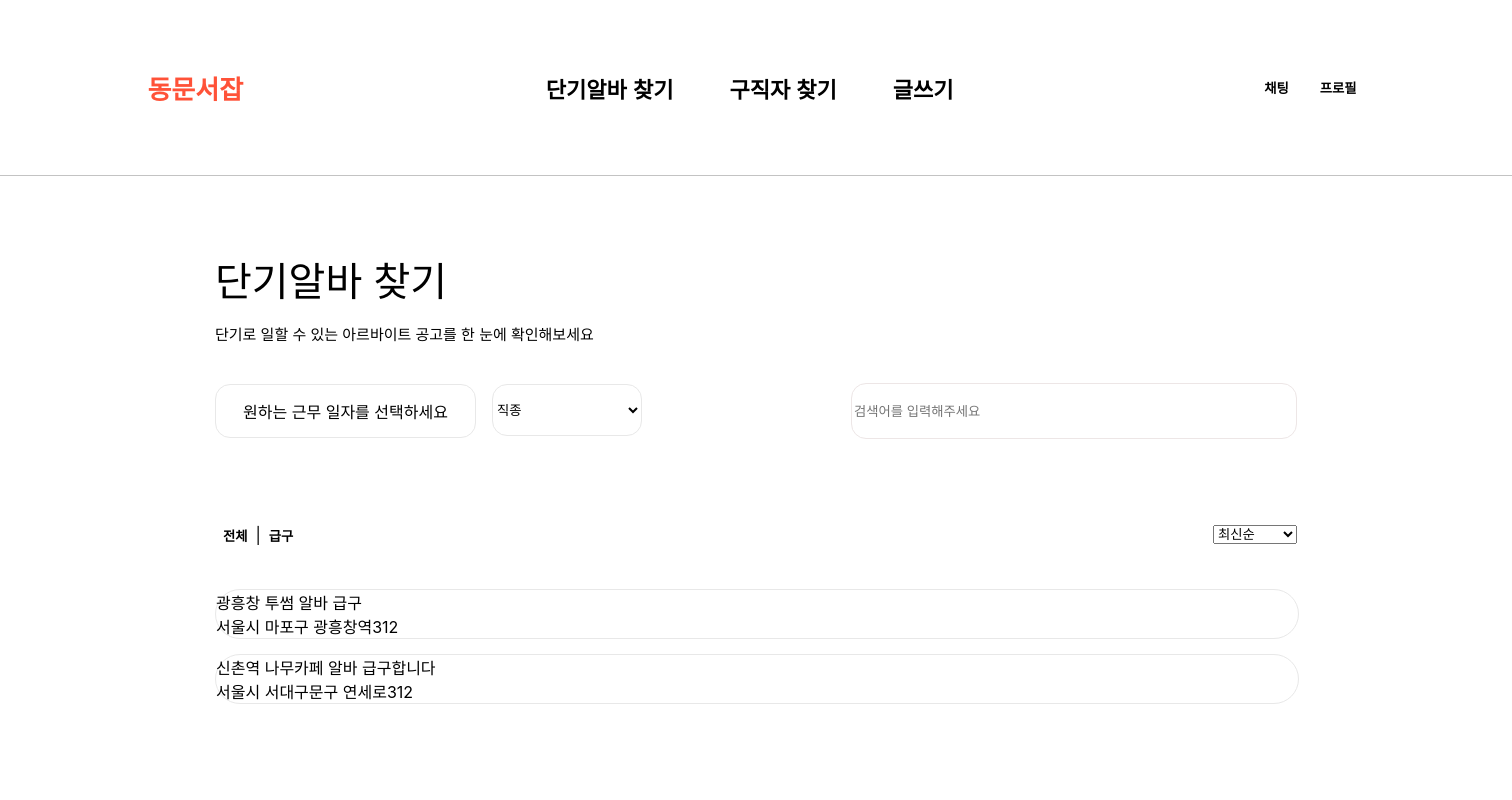
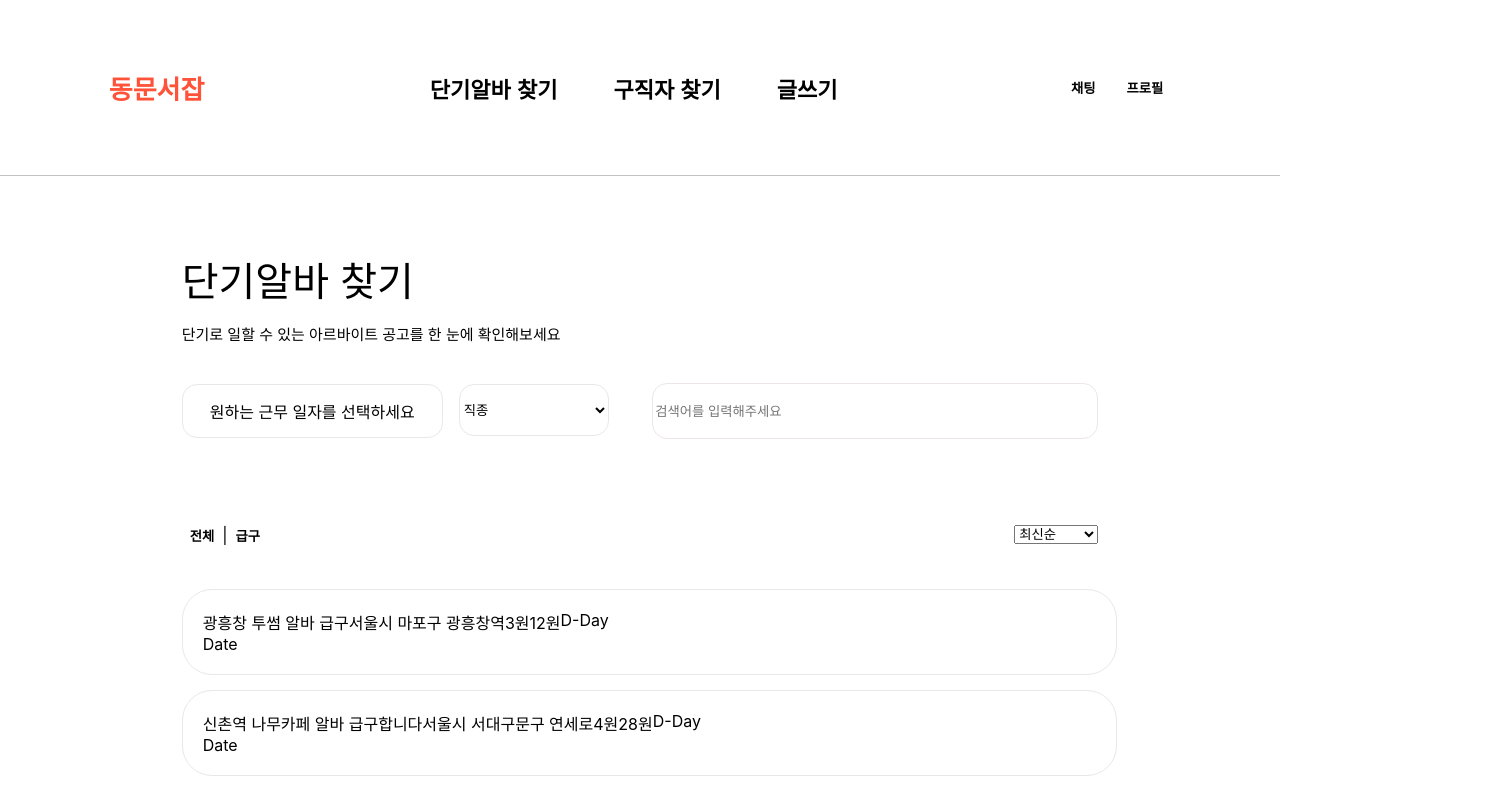
Before and after one commit to cover-heaven/cover-heaven-fe, a React (Create React App) app: page /findjobslist in a window 1280 px wide. Shown: the top 800 px of the page, 1512 px wide, since content can reach past the window. Built offline with nearby package versions, Linux system fonts and the light colour scheme.

Commit message:
Feat: 공고리스트 기능추가

```diff
--- a/src/App.js
+++ b/src/App.js
@@ -10,8 +10,8 @@ function App() {
 }
 
 const AppContainer = styled.div`
-  width: 1512px;
-  height: 982px;
+  width: 100vw;
+  height: 100vh;
 `;
 
 export default App;
--- a/src/Router.js
+++ b/src/Router.js
@@ -34,8 +34,8 @@ const mockData = [
     address: '서울시 서대구문구 연세로',
     work_detail: {
       work_date: '2024.11.02',
-      work_hour: '4',
-      hourly_wage: '3',
+      work_hour: '7',
+      hourly_wage: '4',
     },
     context: '여러분, 광흥창 투썸 알바 구합니다',
   },
--- a/src/components/FindjobsList/FindJobsItem.jsx
+++ b/src/components/FindjobsList/FindJobsItem.jsx
@@ -2,10 +2,10 @@ import { useNavigate } from 'react-router-dom';
 import styled from 'styled-components';
 
 const Layout = styled.div`
+  display: flex;
+  padding: 20px;
   cursor: pointer;
-  width: 1082px;
-  flex-shrink: 0;
-  align-self: stretch;
+  width: 97.5%;
   border-radius: 30px;
   border: 1px solid #e8e8e8;
   background: #fff;
@@ -13,6 +13,7 @@ const Layout = styled.div`
 
 const FindJobsItem = ({ data }) => {
   const nav = useNavigate();
+  const totalWage = data.work_detail.work_hour * data.work_detail.hourly_wage;
   return (
     <Layout
       onClick={() => {
@@ -28,16 +29,24 @@ const FindJobsItem = ({ data }) => {
         });
       }}
     >
-      <div>
+      <TitleBox>
         <div>{data.title}</div>
-      </div>
-      <div>
-        <span>{data.address}</span>
-        <span>{data.work_detail.hourly_wage}</span>
-        <span>{data.work_detail.work_hour * data.work_detail.hourly_wage}</span>
-      </div>
+        <div>Date</div>
+      </TitleBox>
+      <InfoBox>
+        <div>{data.address}</div>
+        <div>{data.work_detail.hourly_wage}원</div>
+        <div>{totalWage}원</div>
+        <div>D-Day</div>
+      </InfoBox>
     </Layout>
   );
 };
 
+const TitleBox = styled.div``;
+
+const InfoBox = styled.div`
+  display: flex;
+`;
+
 export default FindJobsItem;
--- a/src/components/common/Header.css
+++ b/src/components/common/Header.css
@@ -5,7 +5,7 @@
   border-bottom: 1px solid #c3c3c3;
   top: 0;
   left: 0;
-  width: 1512px;
+  width: 100%;
   height: 175px;
   background-color: white;
 }
--- a/src/pages/FindJobsWriting/FIndJobsWriting.jsx
+++ b/src/pages/FindJobsWriting/FIndJobsWriting.jsx
@@ -38,8 +38,8 @@ const FindJobsWriting = ({ onCreate }) => {
       (timeDifference % (1000 * 60 * 60)) / (1000 * 60),
     ); // 나머지 -> 분
 
-    const workTime = hours + minutes / 60;
-    setWorkTime(workTime);
+    const totalWorkTime = hours + minutes / 60;
+    setWorkTime(totalWorkTime);
   };
 
   const addDateTimeInput = () => {
@@ -66,20 +66,21 @@ const FindJobsWriting = ({ onCreate }) => {
     setMessage(e.target.value);
   };
 
-  const onChangeStartHour = () => {
+  const onChangeStartHour = (e) => {
     setStartHour(e.target.value);
   };
-  const onChangeStartMinute = () => {
+  const onChangeStartMinute = (e) => {
     setStartMinute(e.target.value);
   };
-  const onChangeEndHour = () => {
+  const onChangeEndHour = (e) => {
     setEndHour(e.target.value);
   };
-  const onChangeEndMinute = () => {
+  const onChangeEndMinute = (e) => {
     setEndMinute(e.target.value);
   };
 
   const onSubmit = () => {
+    TimeDiffernceCalculator();
     onCreate(title, storeName, address, workTime, wage, message);
   };
 
--- a/src/pages/FindjobsList/FindJobsList.jsx
+++ b/src/pages/FindjobsList/FindJobsList.jsx
@@ -8,7 +8,8 @@ const Layout = styled.div`
   display: flex;
   flex-direction: column;
   padding-top: 74px;
-  padding-left: 215px;
+  padding-left: 14.2%;
+  padding-right: 14.2%;
   gap: 84px;
 `;
 
@@ -16,7 +17,6 @@ const JobsListContainer = styled.div`
   display: flex;
   flex-direction: column;
   gap: 41px;
-  padding-right: 215px;
 `;
 
 const ListArray = styled.div`
@@ -166,7 +166,6 @@ const SearchInput = styled.input`
   border-radius: 15px;
   border: 1px solid #ede6e6;
   background: #fff;
-  margin-right: 215px;
 `;
 
 const FindJobsList = ({ totalData }) => {
```
